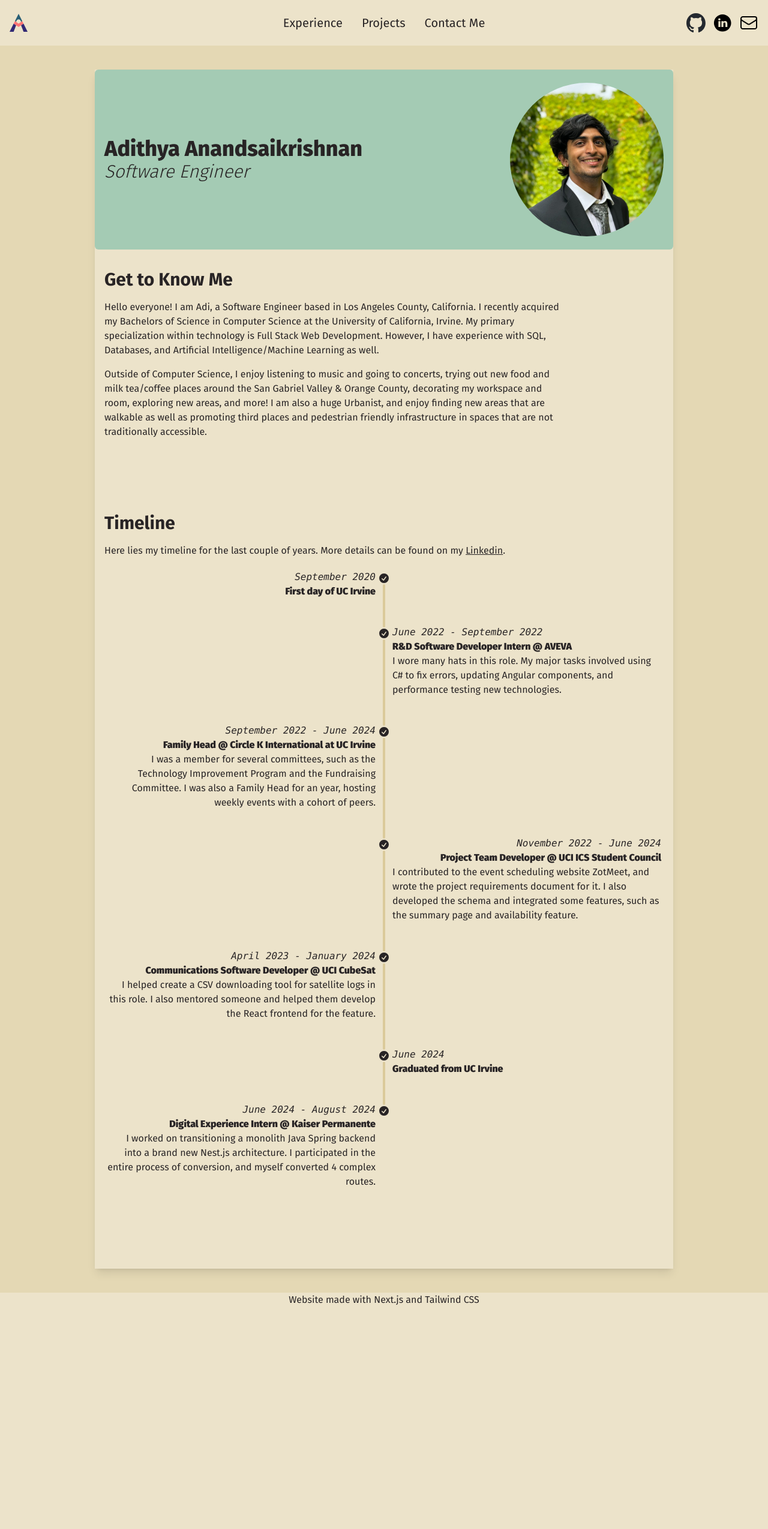
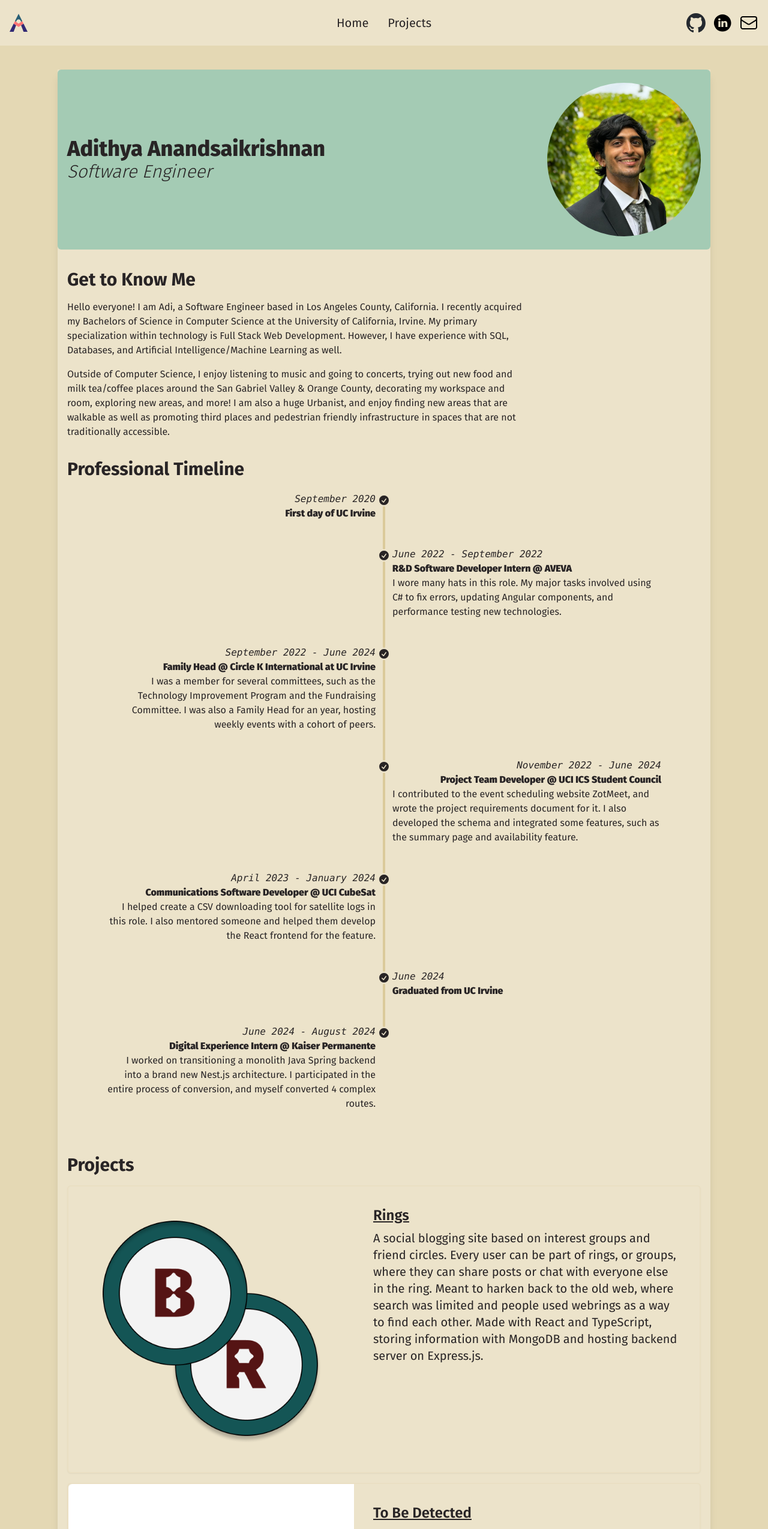
Before and after one commit to adi-lux/personal-portfolio, a Next.js app: page / in a window 1280 px wide. Shown: the top 2549 px of the page at 60% size. Before the commit the page ends 2179 px from the top, so only its background shows below. Built offline with nearby package versions, Linux system fonts and the light colour scheme.

Commit message:
feat: completed project subsection
Signed-off-by: Adithya Anandsaikrishnan <anandsaikrishnan.adithya@gmail.com>

```diff
--- a/src/app/page.tsx
+++ b/src/app/page.tsx
@@ -1,7 +1,6 @@
 import Header from '@/components/Header';
-import Footer from '@/components/Footer';
 import Image from 'next/image';
-import Link from 'next/link';
+import ResponsiveCard from '@/components/ResponsiveCard';
 
 export default function Home() {
   return (
@@ -9,7 +8,7 @@ export default function Home() {
       <Header />
 
       <main className="flex flex-col gap-8 row-start-2 items-center px-4 py-10 lg:px-24 bg-base-200">
-        <div className="grid grid-rows-[200px_0.8fr_2fr] md:grid-rows-[300px_0.8fr_2fr] gap-8 bg-base-100  shadow-lg shadow-content">
+        <div className="grid grid-rows-[200px_0.6fr_2fr] md:grid-rows-[300px_0.6fr_2fr] gap-8 bg-base-100  shadow-lg shadow-content">
           <section className="grid grid-rows-1 grid-cols-2 items-center bg-secondary rounded-md text-secondary-content hover:shadow-md hover:shadow-primary ">
             <div className="pl-4 row-start-1 col-start-1 col-span-1 bg-200">
               <h1 className="text-xl md:text-2xl lg:text-4xl font-extrabold">
@@ -28,7 +27,7 @@ export default function Home() {
             />
           </section>
           <section className="flex flex-col gap-4 px-4">
-            <h2 className="text-justify text-lg md:text-xl lg:text-3xl font-bold">
+            <h2 className="text-lg md:text-xl lg:text-3xl font-bold">
               Get to Know Me
             </h2>
             <p className="text-start max-w-3xl">
@@ -51,20 +50,9 @@ export default function Home() {
           </section>
           <section className="flex flex-col gap-4 px-4">
             <h2 className="text-justify text-lg md:text-xl lg:text-3xl font-bold">
-              Timeline
+              Professional Timeline
             </h2>
-            <p>
-              Here lies my timeline for the last couple of years. More details
-              can be found on my{' '}
-              <Link
-                className="text-accent-content underline"
-                href="https://www.linkedin.com/in/adithya-anandsaikrishnan/details/featured/"
-              >
-                Linkedin
-              </Link>
-              .
-            </p>
-            <ul className="timeline timeline-snap-icon max-md:timeline-compact timeline-vertical">
+            <ul className="timeline timeline-snap-icon max-md:timeline-compact timeline-vertical text-base-content">
               <li>
                 <div className="timeline-middle">
                   <svg
@@ -271,9 +259,31 @@ export default function Home() {
               </li>
             </ul>
           </section>
+          {/*TODO: add more projects later*/}
+          <section className="flex flex-col gap-4 px-4">
+            <h2
+              id="projects"
+              className="text-lg md:text-xl lg:text-3xl font-bold"
+            >
+              Projects
+            </h2>
+            <ResponsiveCard
+              img="/rings.png"
+              alt="Record"
+              title="Rings"
+              description="A social blogging site based on interest groups and friend circles. Every user can be part of rings, or groups, where they can share posts or chat with everyone else in the ring. Meant to harken back to the old web, where search was limited and people used webrings as a way to find each other. Made with React and TypeScript, storing information with MongoDB and hosting backend server on Express.js. "
+              link="https://github.com/adi-lux/Rings"
+            />
+            <ResponsiveCard
+              img="/TBD.png"
+              alt="Record"
+              title="To Be Detected"
+              description="Using the satellite data from the 2021 IEEE GRSS Data Fusion Contest, I collaborated with others to create a segmentation model that categorized settlements with electricity from the satellite imagery. There are 4 different models, including UNet, UNet++, ResNET Transfer, and a Segmentation CNN. Pytorch Lightning, NumPy, and OpenCV2 were notable used libraries."
+              link="https://docs.google.com/document/d/1Of_-xp7ZGaOAuNhiBMr_bhsliKD_DsRNgxQ7cHU2vAo/edit?usp=sharing"
+            />
+          </section>
         </div>
       </main>
-      <Footer />
     </div>
   );
 }
--- a/src/components/Header.tsx
+++ b/src/components/Header.tsx
@@ -31,15 +31,7 @@ export default function Header() {
               <li>
                 <Link
                   className="decoration-transparent transition ease-in delay-75 duration 200 hover:underline hover:decoration-double hover:decoration-accent  skip-ink"
-                  href="/experience"
-                >
-                  Experience
-                </Link>
-              </li>
-              <li>
-                <Link
-                  className="decoration-transparent transition ease-in delay-75 duration 200 hover:underline hover:decoration-double hover:decoration-accent  skip-ink"
-                  href="/projects"
+                  href="/#projects"
                 >
                   Projects
                 </Link>
@@ -47,9 +39,9 @@ export default function Header() {
               <li>
                 <Link
                   className="decoration-transparent transition ease-in delay-75 duration 200 hover:underline hover:decoration-double hover:decoration-accent  skip-ink"
-                  href="/contact"
+                  href="/resume"
                 >
-                  Contact Me
+                  Resume
                 </Link>
               </li>
             </ul>
@@ -72,27 +64,28 @@ export default function Header() {
             <li>
               <Link
                 className="decoration-transparent transition ease-in delay-75 duration 200 hover:underline hover:decoration-double hover:decoration-accent skip-ink"
-                href="/experience"
+                href="/"
               >
-                Experience
+                Home
               </Link>
             </li>
             <li>
               <Link
                 className="decoration-transparent transition ease-in delay-75 duration 200 hover:underline hover:decoration-double hover:decoration-accent skip-ink"
-                href="/projects"
+                href="/#projects"
               >
                 Projects
               </Link>
             </li>
-            <li>
-              <Link
-                className="decoration-transparent transition ease-in delay-75 duration 200 hover:underline hover:decoration-double hover:decoration-accent skip-ink"
-                href="/contact"
-              >
-                Contact Me
-              </Link>
-            </li>
+            {/*<li>*/}
+            {/*  <Link*/}
+            {/*    className="decoration-transparent transition ease-in delay-75 duration 200 hover:underline hover:decoration-double hover:decoration-accent skip-ink"*/}
+            {/*    href="/Adithya_Anandsaikrishnan_Resume.pdf"*/}
+            {/*    download*/}
+            {/*  >*/}
+            {/*    Resume*/}
+            {/*  </Link>*/}
+            {/*</li>*/}
           </ul>
         </div>
         <div className="navbar-end flex flex-row gap-3">
--- /dev/null
+++ b/src/components/ResponsiveCard.tsx
@@ -0,0 +1,35 @@
+import Image from 'next/image';
+import Link from 'next/link';
+
+export default function ResponsiveCard({
+  img,
+  alt,
+  title,
+  description,
+  link,
+}: {
+  img: string;
+  alt: string;
+  title: string;
+  description: string;
+  link: string;
+}) {
+  return (
+    <div className=" card md:card-side bg-base-100 shadow-sm border-2 border-base-300/15 hover:border-base-300/45 text-xl">
+      <figure>
+        <Image src={img} alt={alt} width="300" height="300" />
+      </figure>
+      <div className="card-body max-w-xl ">
+        <h3 className="card-title text-2xl underline text-primary-content">
+          <Link
+            className="hover:text-primary/80 active:text-primary"
+            href={link}
+          >
+            {title}
+          </Link>
+        </h3>
+        <p>{description}</p>
+      </div>
+    </div>
+  );
+}
```
Also changed, not shown: public/TBD.png (added), public/rings.png (added), src/app/resume/page.tsx (renamed from src/app/contact/page.tsx).
